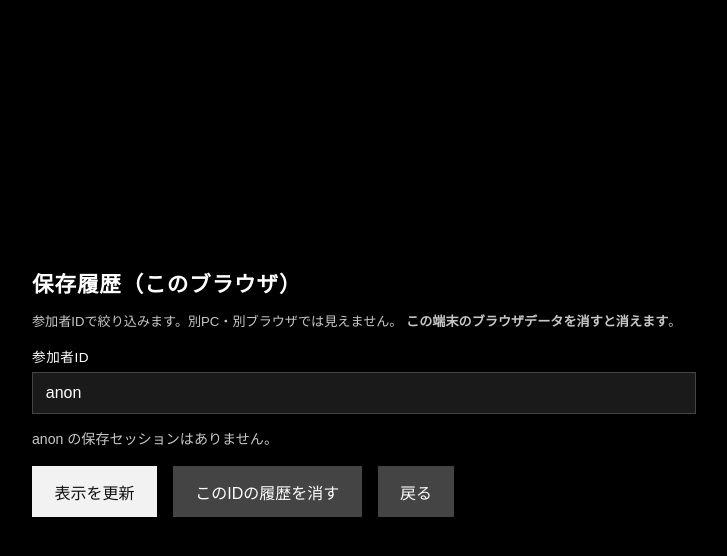
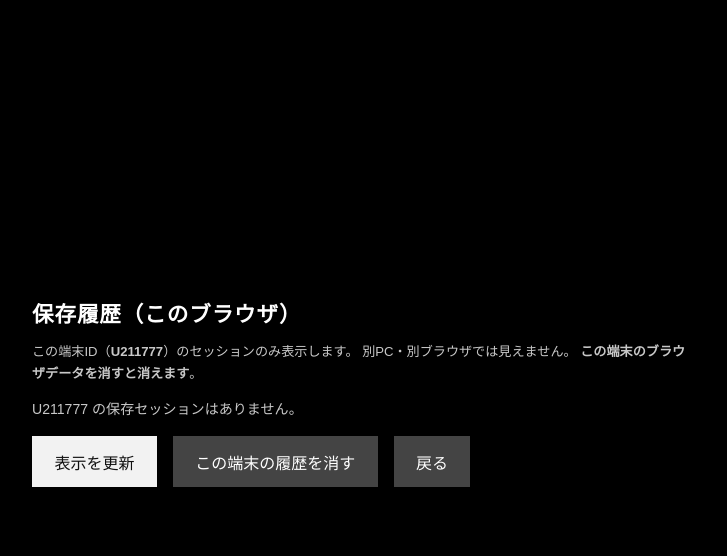
Before and after one commit to mijiura/distracter_SART, a plain HTML site: page index.html in a window 1280 px wide. Both pictures are taken after a click on the button "保存履歴". Shown: the whole page, without its empty margins (276-1003 px from the left). Drawn offline with Linux system fonts and the light colour scheme.

Commit message:
Assign automatic U###### device IDs instead of manual participant entry.
Persist the ID in localStorage, use it for CSV participant_id and session history, and show it read-only on start/history screens.

Co-authored-by: Osaki Kento <s23c3014yc@chibatech.ac.jp>

```diff
--- a/app.js
+++ b/app.js
@@ -300,7 +300,8 @@
 
   // --- 操作対象（id は index.html と1対1）。null になるとクリックや刺激表示が壊れる ---
   const el = {
-    participant: document.getElementById("participant-id"),
+    deviceIdDisplay: document.getElementById("device-id-display"),
+    historyDeviceIdDisplay: document.getElementById("history-device-id-display"),
     condition: document.getElementById("condition-select"),
     nogoDigit: document.getElementById("nogo-digit-select"),
     timing: document.getElementById("timing-select"),
@@ -309,7 +310,6 @@
     instructList: document.getElementById("instruct-list"),
     start: document.getElementById("btn-start"),
     historyBtn: document.getElementById("btn-history"),
-    historyParticipant: document.getElementById("history-participant"),
     historyList: document.getElementById("history-list"),
     historyRefresh: document.getElementById("btn-history-refresh"),
     historyClear: document.getElementById("btn-history-clear"),
@@ -328,9 +328,42 @@
     normCompare: document.getElementById("norm-compare"),
   };
 
+  // --- 端末ID（参加者IDの代わり）。U + 6桁。localStorage に永続化し、手動入力はしない ---
+  const DEVICE_ID_KEY = "webcpt_sart_device_id_v1";
+
+  /** 既存の U###### があれば使い、なければ新規採番して保存 */
+  function getOrCreateDeviceId() {
+    try {
+      const existing = localStorage.getItem(DEVICE_ID_KEY);
+      if (existing && /^U\d{6}$/.test(existing)) return existing;
+    } catch (_err) {
+      /* private mode 等 */
+    }
+    let n;
+    try {
+      const buf = new Uint32Array(1);
+      crypto.getRandomValues(buf);
+      n = buf[0] % 1e6;
+    } catch (_err) {
+      n = Math.floor(Math.random() * 1e6);
+    }
+    const id = `U${String(n).padStart(6, "0")}`;
+    try {
+      localStorage.setItem(DEVICE_ID_KEY, id);
+    } catch (_err) {
+      /* 保存不可でもセッション中は id を使う */
+    }
+    return id;
+  }
+
+  function syncDeviceIdDisplays(id) {
+    if (el.deviceIdDisplay) el.deviceIdDisplay.textContent = id;
+    if (el.historyDeviceIdDisplay) el.historyDeviceIdDisplay.textContent = id;
+  }
+
   // --- 1セッション分の状態。prepareSession / runBlock / renderStats が読み書き ---
   const state = {
-    participantId: "anon",
+    participantId: "U000000", // getOrCreateDeviceId() で上書き（CSV / localStorage の participant_id）
     sessionId: "",
     sessionStart: 0, // performance.now()。CSV の stim_onset_ms の基準
     demo: false,
@@ -2094,10 +2127,8 @@
    * includeDemo:true なのでデモも一覧に出る（自己比較の既定はデモ除外）。
    */
   function renderHistoryList() {
-    const pid = (el.historyParticipant.value || el.participant.value || "anon")
-      .trim()
-      .replace(/[^\w\-]+/g, "_") || "anon";
-    el.historyParticipant.value = pid;
+    const pid = state.participantId || getOrCreateDeviceId();
+    syncDeviceIdDisplays(pid);
     const rows = sessionsForParticipant(pid, { includeDemo: true });
     if (!rows.length) {
       el.historyList.innerHTML = `<p>${pid} の保存セッションはありません。</p>`;
@@ -2306,7 +2337,8 @@
     state.conditionKey = conditionKey;
     state.timingMode = usesDistractTiming(conditionKey) ? timingMode : "None";
     state.noGoDigit = readNoGoDigitFromUi();
-    state.participantId = (el.participant.value || "anon").trim().replace(/[^\w\-]+/g, "_");
+    state.participantId = getOrCreateDeviceId();
+    syncDeviceIdDisplays(state.participantId);
     // ISO 時刻の : . を - に置換してファイル名安全にする
     state.sessionId = new Date().toISOString().replace(/[:.]/g, "-");
 
@@ -2403,15 +2435,13 @@
     show("instruct");
   });
   el.historyBtn.addEventListener("click", () => {  // 保存一覧
-    el.historyParticipant.value =
-      (el.participant.value || "anon").trim().replace(/[^\w\-]+/g, "_") || "anon";
+    state.participantId = getOrCreateDeviceId();
     renderHistoryList();
     show("history");
   });
   el.historyRefresh.addEventListener("click", renderHistoryList);
   el.historyClear.addEventListener("click", () => {
-    const pid =
-      (el.historyParticipant.value || "anon").trim().replace(/[^\w\-]+/g, "_") || "anon";
+    const pid = state.participantId || getOrCreateDeviceId();
     if (!window.confirm(`${pid} の保存履歴をこのブラウザから削除しますか？`)) return;
     saveAllSessions(loadAllSessions().filter((r) => r.participantId !== pid));
     renderHistoryList();
@@ -2463,5 +2493,7 @@
 
   AudioBank.preloadAll();
   syncDistractOptionsUi();
+  state.participantId = getOrCreateDeviceId();
+  syncDeviceIdDisplays(state.participantId);
   show("start");  // 最初はスタート画面
 })();
--- a/index.html
+++ b/index.html
@@ -18,7 +18,7 @@
   </head>
   <body>
     <main id="app">
-      <!-- スタート: 参加者ID・条件・デモ。prepareSession() の入力元 -->
+      <!-- スタート: 端末ID（自動）・条件・デモ。prepareSession() の入力元 -->
       <section id="screen-start" class="panel">
         <h1>SART</h1>
         <p>
@@ -27,8 +27,10 @@
           （既定の非ターゲットは 3。下で変更可）。
         </p>
 
-        <label for="participant-id">参加者ID</label>
-        <input id="participant-id" type="text" placeholder="P001" autocomplete="off" />
+        <p class="note">
+          端末ID（自動割当・このブラウザに保存）:
+          <strong id="device-id-display">—</strong>
+        </p>
 
         <label for="nogo-digit-select">非ターゲット（押さない数字）</label>
         <select id="nogo-digit-select">
@@ -90,15 +92,14 @@
       <section id="screen-history" class="panel hidden">
         <h1>保存履歴（このブラウザ）</h1>
         <p class="note">
-          参加者IDで絞り込みます。別PC・別ブラウザでは見えません。
+          この端末ID（<strong id="history-device-id-display">—</strong>）のセッションのみ表示します。
+          別PC・別ブラウザでは見えません。
           <strong>この端末のブラウザデータを消すと消えます</strong>。
         </p>
-        <label for="history-participant">参加者ID</label>
-        <input id="history-participant" type="text" placeholder="P001" autocomplete="off" />
         <div id="history-list" class="history-list"></div>
         <div class="row">
           <button id="btn-history-refresh" type="button">表示を更新</button>
-          <button id="btn-history-clear" class="secondary" type="button">このIDの履歴を消す</button>
+          <button id="btn-history-clear" class="secondary" type="button">この端末の履歴を消す</button>
           <button id="btn-history-back" class="secondary" type="button">戻る</button>
         </div>
       </section>
```
Also changed, not shown: 1 other file.
